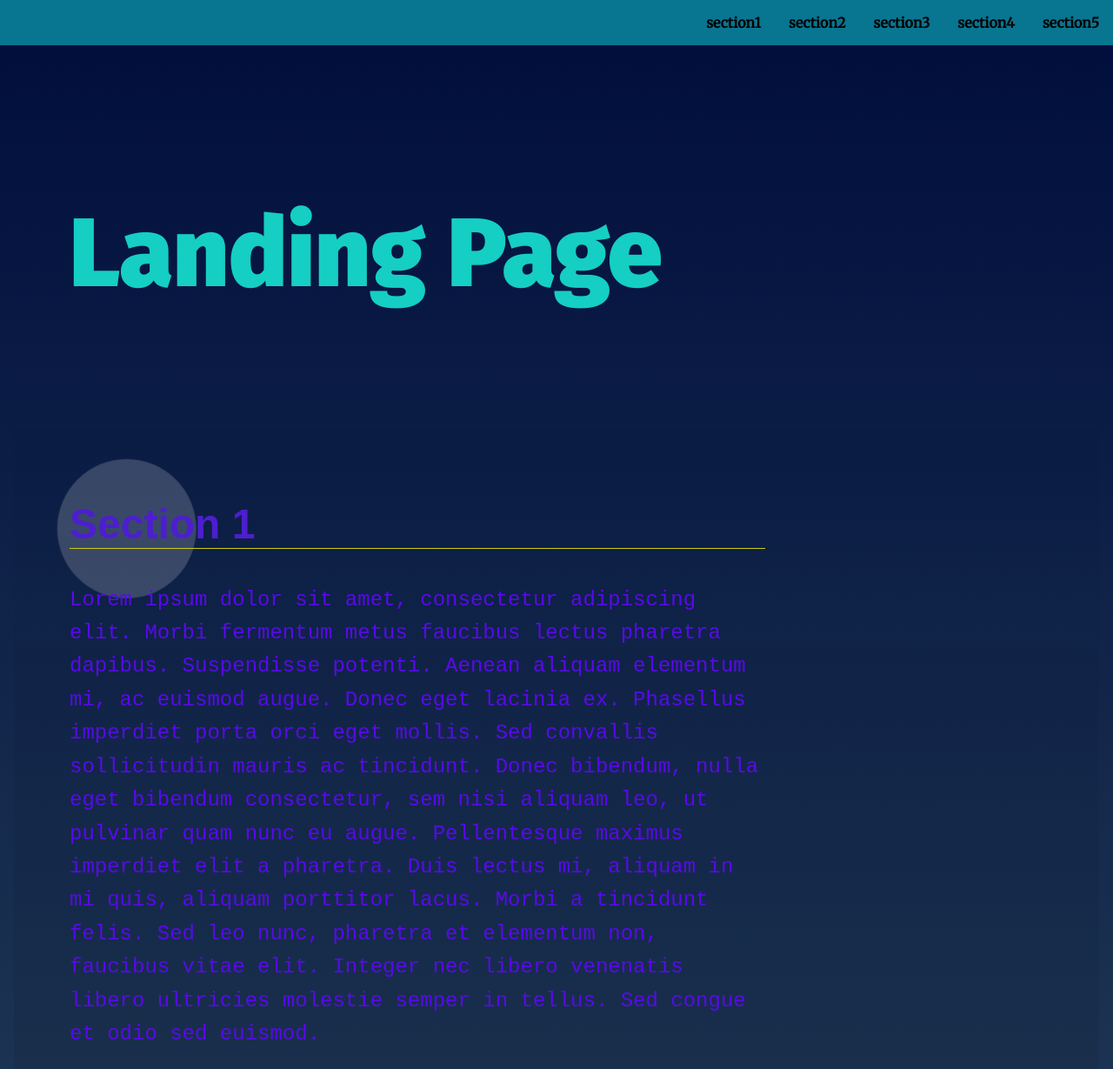
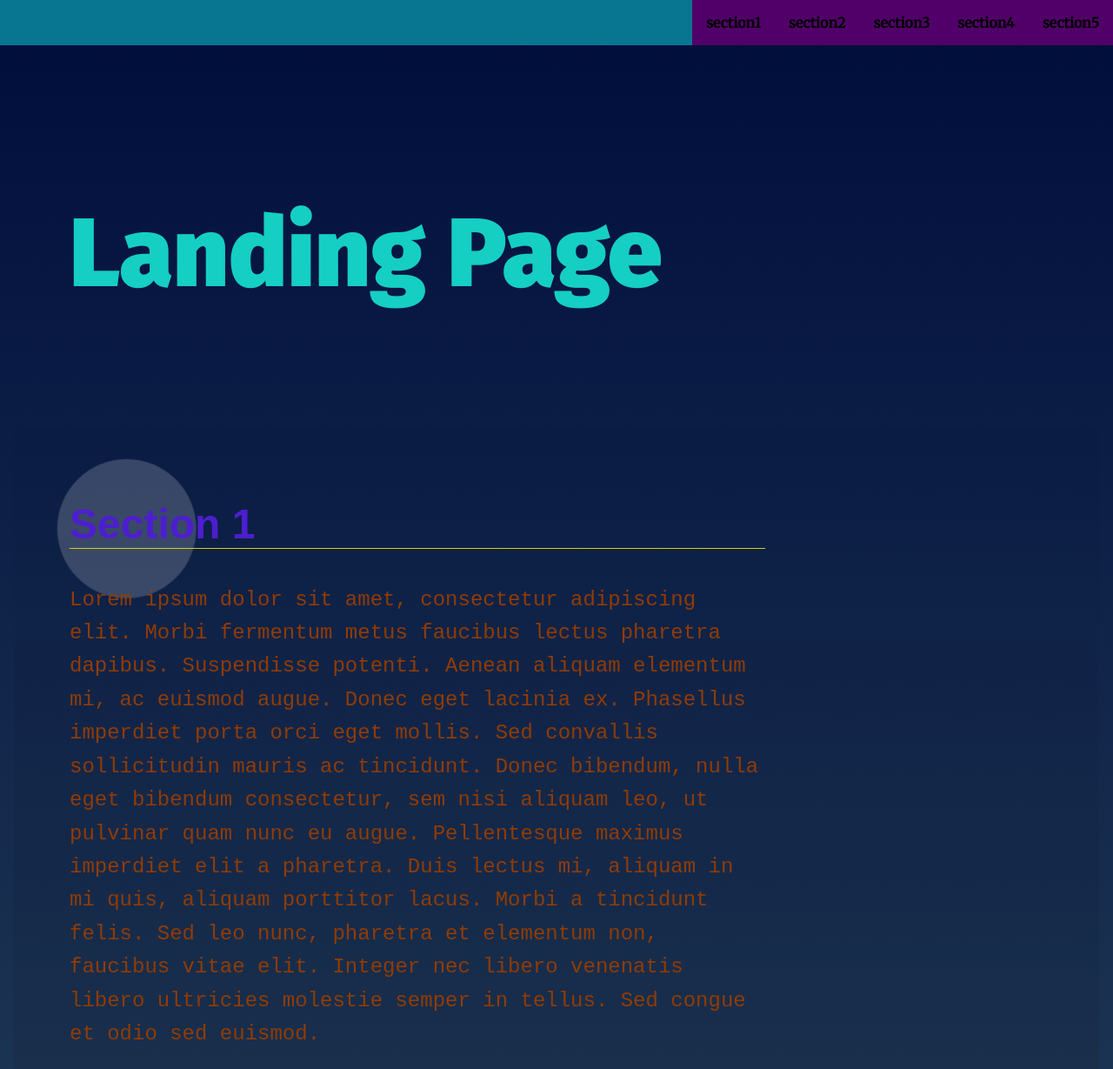
Before and after one commit to kareem-elnagar/landing-page, a plain HTML site: page landing-page/index.html in a window 1280 px wide. Shown: the top 1229 px of the page at 87% size. Drawn offline with Linux system fonts and the light colour scheme.

Commit message:
Update style.css

```diff
--- a/landing-page/css/style.css
+++ b/landing-page/css/style.css
@@ -46,7 +46,7 @@ h2 {
 p {
     font-size: 1.5em;
     line-height: 1.6em;
-    color: rgb(88, 10, 233);
+    color: rgb(144, 59, 3);
     font-family: 'Courier New', Courier, monospace;
 }
 
@@ -92,6 +92,12 @@ section {
 }
 
 .navbar__menu .menu__link:hover {
+    background: #2d08b4;
+    color: #98a1a5ec;
+    transition: ease 0.3s all;
+}
+
+a[state=active] {
     background: #2d08b4;
     color: #98a1a5ec;
     transition: ease 0.3s all;
@@ -252,3 +258,7 @@ section.your-active-class .landing__container::after {
         transform: rotate(360deg) translate(-1em) rotate(-360deg);
     }
 }
+
+.your-active-link {
+    background-color: #510069;
+}
```
